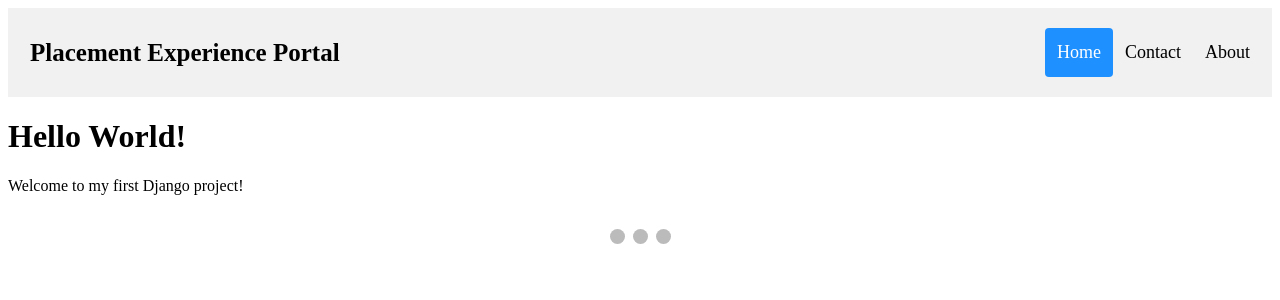
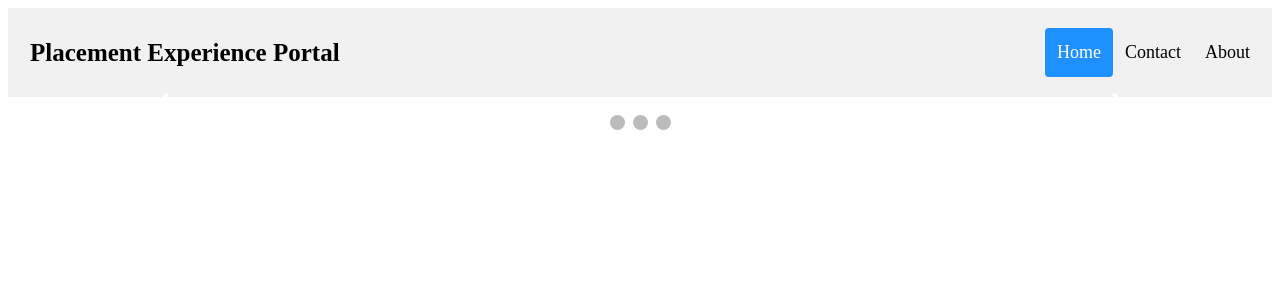
Before and after one commit to navinprasandh/PSG-Placement-Experience-Portal, a Django app: page /placement/ in a window 1280 px wide. Shown: the top 300 px of the page. Run offline with Django 3.2, Linux system fonts and the light colour scheme.

Commit message:
version0.1

```diff
--- a/feedbackportal/feedbackportal/settings.py
+++ b/feedbackportal/feedbackportal/settings.py
@@ -115,6 +115,8 @@ USE_L10N = True
 USE_TZ = True
 
 
+
+
 # Static files (CSS, JavaScript, Images)
 # https://docs.djangoproject.com/en/3.2/howto/static-files/
 
--- a/feedbackportal/placement/templates/homepage.html
+++ b/feedbackportal/placement/templates/homepage.html
@@ -1,6 +1,9 @@
+
+{% load static %}
+
 <!DOCTYPE html>
 <html>
-<body>
+
 
 <style>
 /* Style the header with a grey background and some padding */
@@ -146,6 +149,7 @@
 }
 </style>
 
+<body>
 <div class="header">
     <a href="#default" class="logo">Placement Experience Portal</a>
     <div class="header-right">
@@ -154,8 +158,7 @@
       <a href="#about">About</a>
     </div>
   </div>
-<h1>Hello World!</h1>
-<p>Welcome to my first Django project!</p>
+
 
 <!-- Slideshow container -->
 <div class="slideshow-container">
@@ -163,7 +166,7 @@
     <!-- Full-width images with number and caption text -->
     <div class="mySlides fade">
       <div class="numbertext">1 / 3</div>
-      <img src="img1.jpg" style="width:100%">
+      <img src="{% static 'aaaaaaaaaaaaaaaaaaaaaaaaaaaaaaaaaa.jpg' %} "style="width:100%">
       <div class="text">Caption Text</div>
     </div>
 
```
Also changed, not shown: feedbackportal/db.sqlite3, feedbackportal/placement/static/aaaaaaaaaaaaaaaaaaaaaaaaaaaaaaaaaa.jpg (added), 3 other files.
